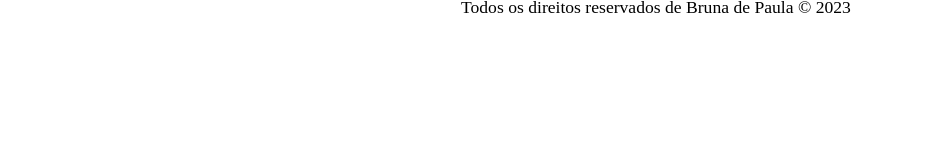
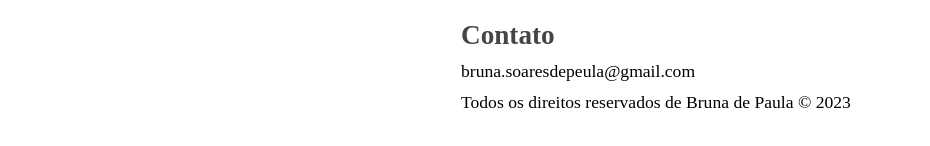
Before and after one commit to BrunaSdepaula/BrunaSdepaula, a plain HTML site: page index.html in a window 1280 px wide. Shown: the part 628-774 px from the top of the page, without its empty margins (179-1109 px from the left). Drawn offline with Linux system fonts and the light colour scheme.

Commit message:
Update index.html

```diff
--- a/index.html
+++ b/index.html
@@ -30,9 +30,10 @@
             <p>Html,css,javascript,python,bootstrap e ainda aprendendo.</p>
             <h2>Projects</h2>
             <a href="https://github.com/brunaspaula/cardapionumero2">Project 1</a>
-
             <a href="https://github.com/brunaspaula/easyportfolio">Project 2</a>
 
+             <h2>Contato</h2>
+            <p>bruna.soaresdepeula@gmail.com</p>
 
            <footer>
               <p>Todos os direitos reservados de Bruna de Paula &copy; 2023</p>
```
